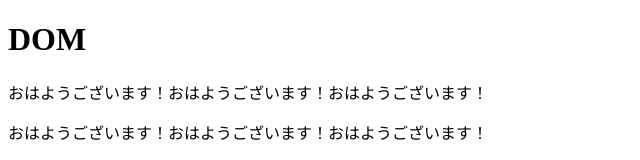
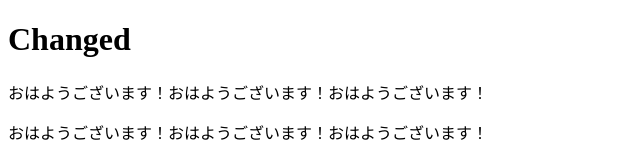
Before and after one commit to takefumi24/js_ES6, a plain HTML site: page DOM/index.html in a window 1280 px wide. Shown: the top 160 px of the page, without its empty margins (0-640 px from the left). Drawn offline with Linux system fonts and the light colour scheme.

Commit message:
querySelector,getElementById

```diff
--- a/DOM/index.html
+++ b/DOM/index.html
@@ -5,7 +5,7 @@
   <title>DOM Special</title>
 </head>
 <body>
-  <h1>DOM</h1>
+  <h1 id="target">DOM</h1>
   <p>おはようございます！おはようございます！おはようございます！</p>
   <p>おはようございます！おはようございます！おはようございます！</p>
   <p>おはようございます！おはようございます！おはようございます！</p>
--- a/DOM/main.js
+++ b/DOM/main.js
@@ -1,5 +1,9 @@
 'use strict'
 
 {
-
+  function update() {
+    // document.querySelector('h1').textContent = 'Changed!';
+    document.getElementById('target').textContent = 'Changed';
+  }
+  setTimeout(update,1000);
 }
```
